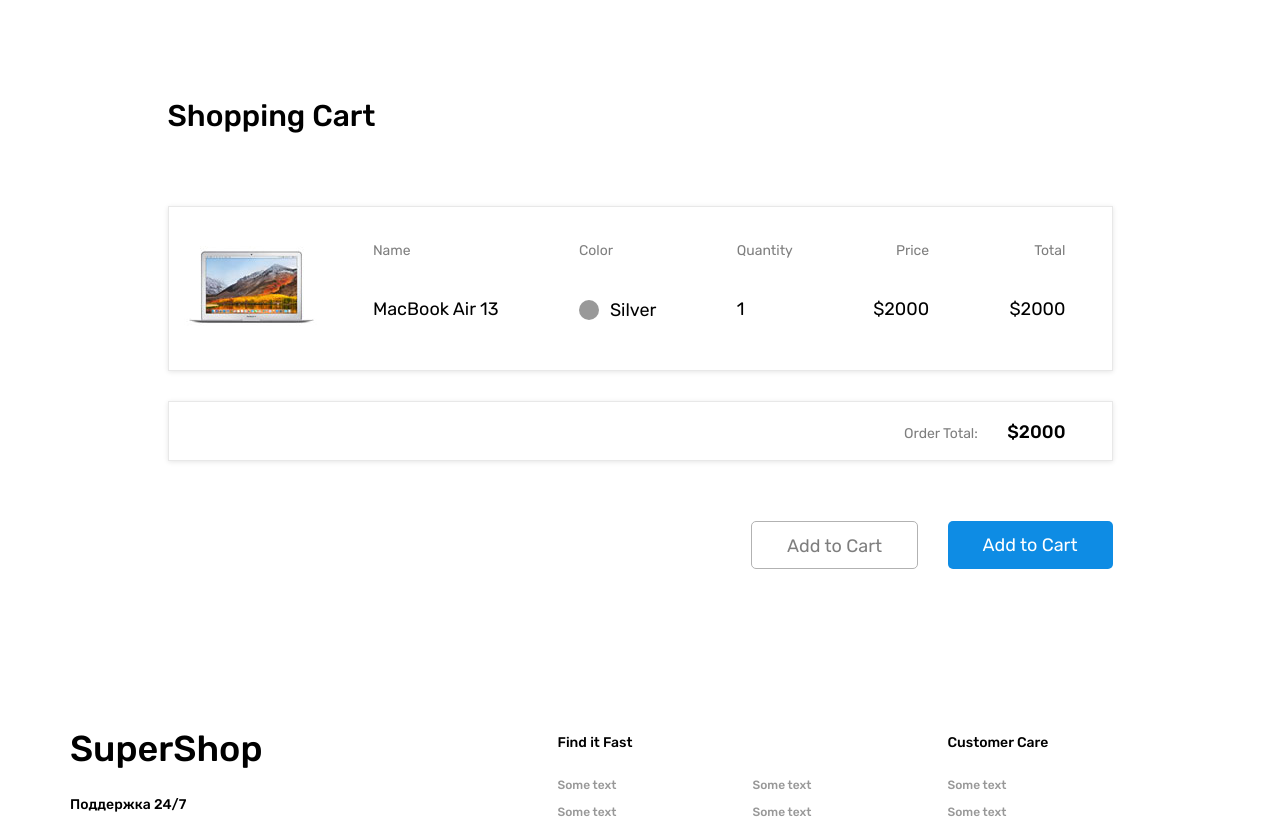
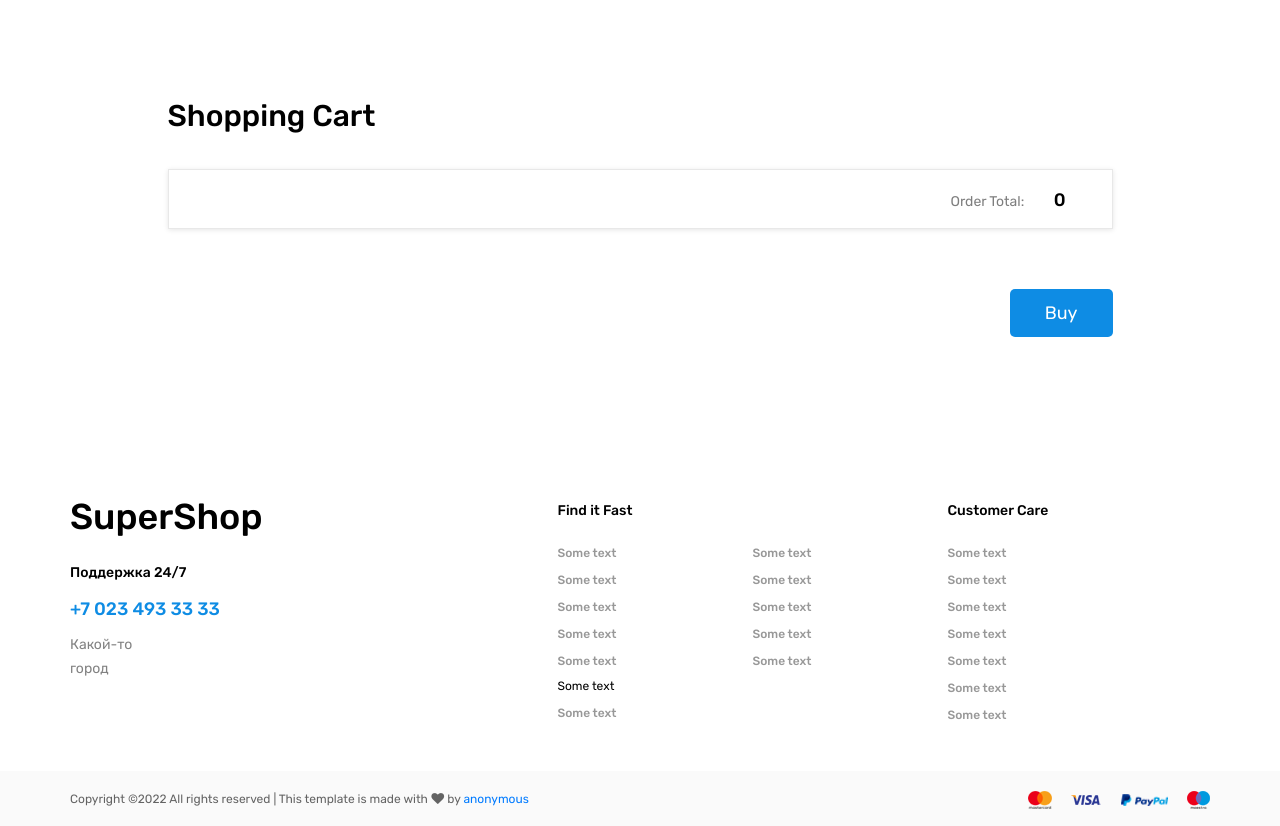
Before and after one commit to Delmoring/shop, a Django app: page /cart/ in a window 1280 px wide. Shown: the part 231-1057 px from the top of the page. Run offline with Django 3.2, Linux system fonts and the light colour scheme; data comes from the database, SQL or seed files in the repository; some libraries are stand-ins or nearby versions.

Commit message:
Корзина добавлена

```diff
--- a/good/templates/good/base.html
+++ b/good/templates/good/base.html
@@ -134,7 +134,7 @@
 										<div class="cart_count"><span>0</span></div>
 									</div>
 									<div class="cart_content">
-										<div class="cart_text"><a href="{% url 'empty_page' %}">Корзина</a></div>
+										<div class="cart_text"><a href="{% url 'cart' %}">Корзина</a></div>
 										<div class="cart_price">₽0</div>
 									</div>
 								</div>
--- a/good/templates/good/cart.html
+++ b/good/templates/good/cart.html
@@ -16,47 +16,48 @@
 				<div class="col-lg-10 offset-lg-1">
 					<div class="cart_container">
 						<div class="cart_title">Shopping Cart</div>
+						{% for device in devices_in_cart %}
 						<div class="cart_items">
 							<ul class="cart_list">
 								<li class="cart_item clearfix">
-									<div class="cart_item_image"><img src="images/shopping_cart.jpg" alt=""></div>
+									<div class="cart_item_image"><img src="{{device.photo.url}}" alt=""></div>
 									<div class="cart_item_info d-flex flex-md-row flex-column justify-content-between">
 										<div class="cart_item_name cart_info_col">
 											<div class="cart_item_title">Name</div>
-											<div class="cart_item_text">MacBook Air 13</div>
+											<div class="cart_item_text">{{ device }}</div>
 										</div>
-										<div class="cart_item_color cart_info_col">
-											<div class="cart_item_title">Color</div>
-											<div class="cart_item_text"><span style="background-color:#999999;"></span>Silver</div>
-										</div>
+<!--										<div class="cart_item_color cart_info_col">-->
+<!--											<div class="cart_item_title">Color</div>-->
+<!--											<div class="cart_item_text"><span style="background-color:#999999;"></span>Silver</div>-->
+<!--										</div>-->
 										<div class="cart_item_quantity cart_info_col">
 											<div class="cart_item_title">Quantity</div>
 											<div class="cart_item_text">1</div>
 										</div>
 										<div class="cart_item_price cart_info_col">
 											<div class="cart_item_title">Price</div>
-											<div class="cart_item_text">$2000</div>
+											<div class="cart_item_text">₽{{ device.price }}</div>
 										</div>
 										<div class="cart_item_total cart_info_col">
 											<div class="cart_item_title">Total</div>
-											<div class="cart_item_text">$2000</div>
+											<div class="cart_item_text">₽{{ device.price }}</div>
 										</div>
 									</div>
 								</li>
 							</ul>
 						</div>
-
+						{% endfor %}
 						<!-- Order Total -->
 						<div class="order_total">
 							<div class="order_total_content text-md-right">
 								<div class="order_total_title">Order Total:</div>
-								<div class="order_total_amount">$2000</div>
+								<div class="order_total_amount">{{ sum_order }}</div>
 							</div>
 						</div>
 
 						<div class="cart_buttons">
-							<button type="button" class="button cart_button_clear">Add to Cart</button>
-							<button type="button" class="button cart_button_checkout">Add to Cart</button>
+<!--							<button type="button" class="button cart_button_clear">Add to Cart</button>-->
+							<button type="button" class="button cart_button_checkout">Buy</button>
 						</div>
 					</div>
 				</div>
--- a/good/views.py
+++ b/good/views.py
@@ -79,9 +79,11 @@ def logout_user(request):
 
 def show_cart(request):
     devices_in_cart = Goods.objects.filter(carts__username__startswith=request.user)
+    sum_order = 0
+    for device in devices_in_cart:
+        sum_order += device.price
 
-    return render(request, 'good/cart.html', {'devices_in_cart': devices_in_cart})
-
+    return render(request, 'good/cart.html', {'devices_in_cart': devices_in_cart, 'sum_order': sum_order})
 
 
 def add_cart(request, good_slug):
@@ -89,8 +91,9 @@ def add_cart(request, good_slug):
         device = get_object_or_404(Goods, slug=good_slug)
         u = User.objects.get(username=request.user)
         new_good_in_cart = device.carts.add(u)
+
         return render(request, 'good/show_device.html', {'show_device': device})
-    return HttpResponse("Для добавления товара в корзину необходимо быть авторизированным пользователем")
+    return HttpResponse("Для добавления товара в корзину необходимо быть авторизованным пользователем")
 
 
 def nothing(request):
```
